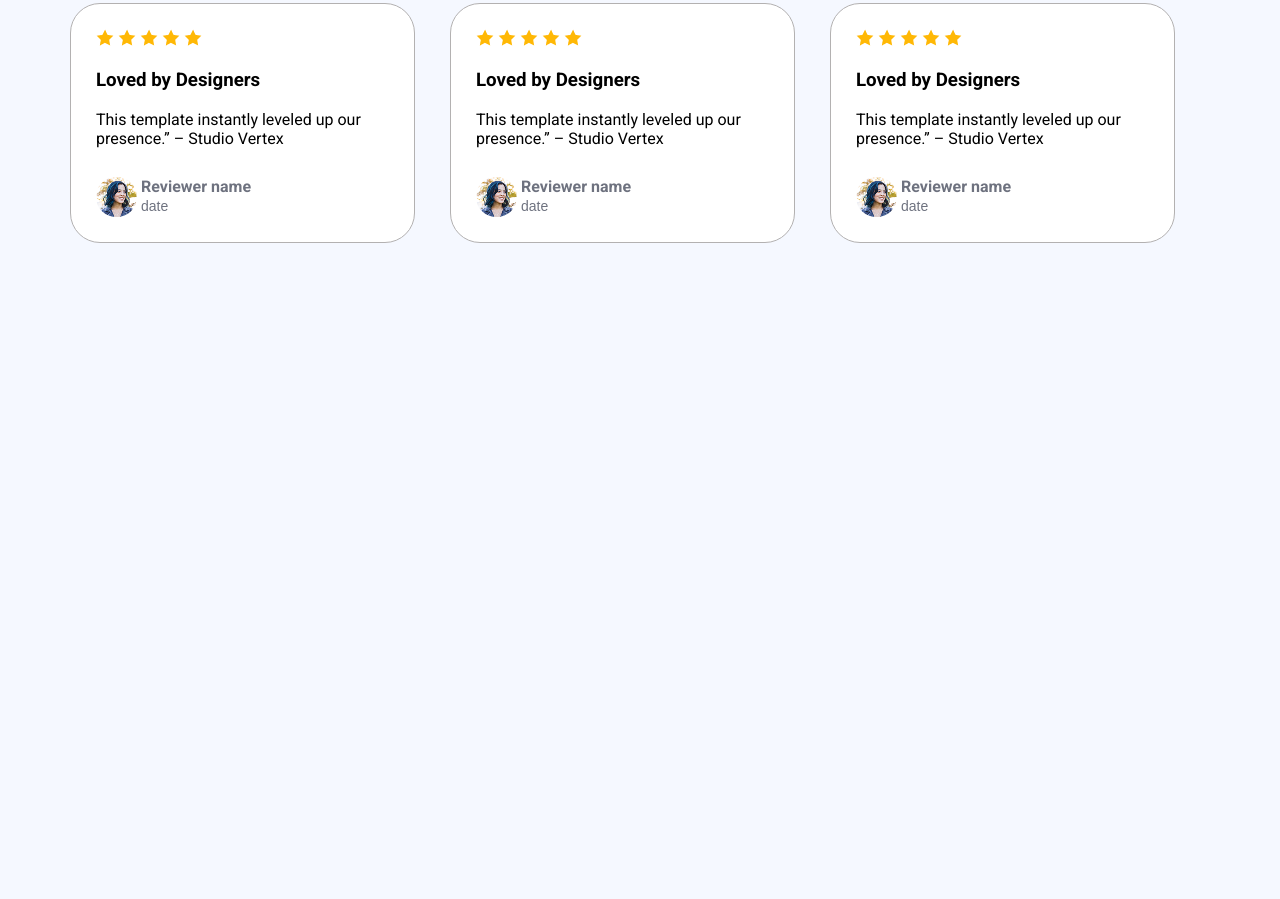
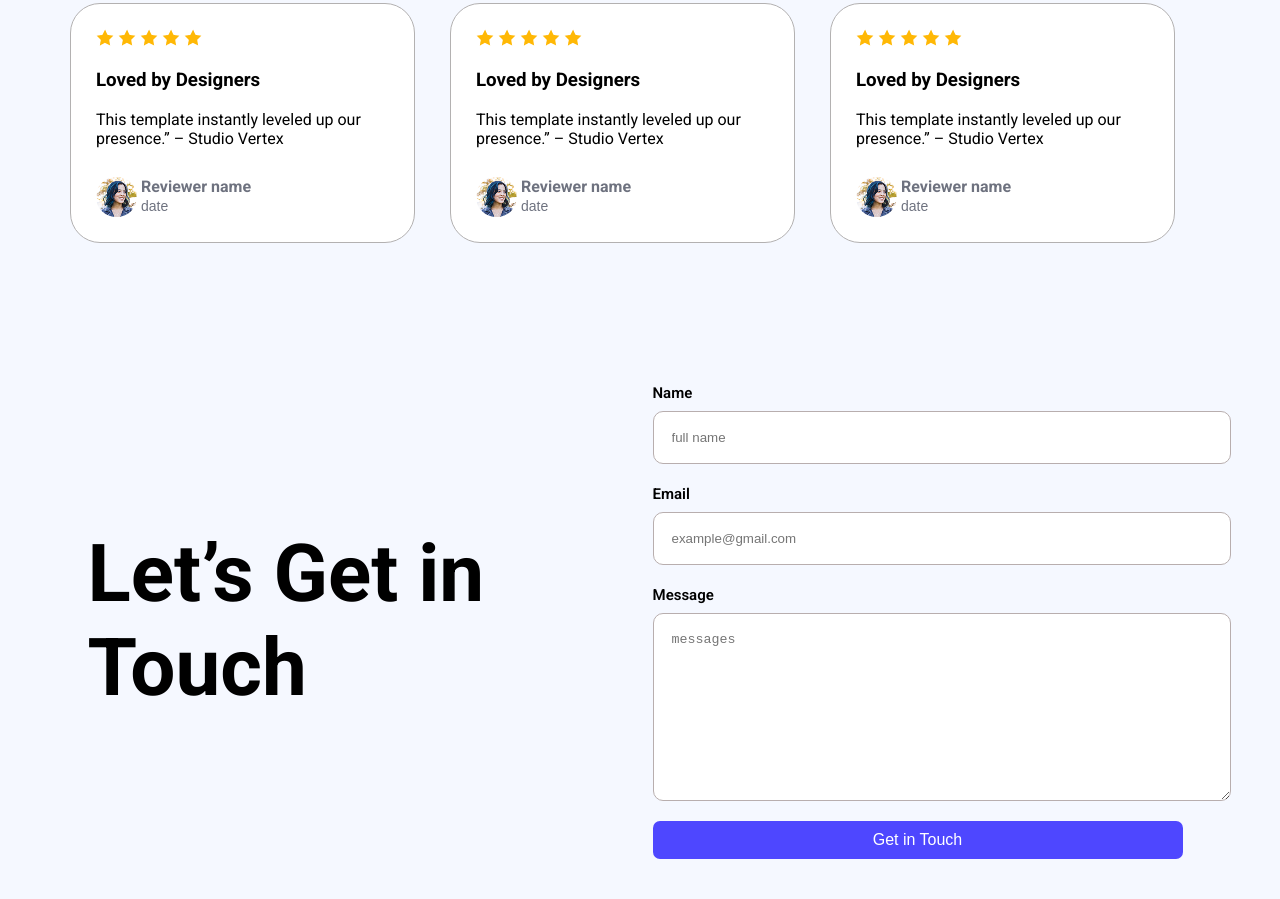
Before and after one commit to Harun-git-star/assingment-no-1, a plain HTML site: page index.html in a window 1280 px wide. Shown: the part 1482-2381 px from the top of the page. Before the commit the page ends 1825 px from the top, so only its background shows below. Drawn offline with Linux system fonts and the light colour scheme.

Commit message:
added a newsletter page

```diff
--- a/index.html
+++ b/index.html
@@ -112,6 +112,22 @@
                     </div>
                 </div>
                 </section>
+                <section class="newsletter">
+                <div class="newsletter-content">
+                    <h2>Let’s Get in Touch</h2>
+                </div>
+                <div class="newsletterForm">
+                    <form>
+                        <label for="name">Name</label>
+                        <input type="text" name="name" id="name" placeholder="full name">
+                        <label for="email">Email</label>
+                        <input type="email" name="" id="email" placeholder="example@gmail.com">
+                        <label for="message">Message</label>
+                        <textarea name="message" cols="75" rows="10" id="message" placeholder="messages"></textarea>
+                    <button class="main-button" type="submit" value="submit">Get in Touch</button>
+                    </form>
+                </div>
+        </section>
 
 
 
--- a/style.css
+++ b/style.css
@@ -142,3 +142,36 @@ section.action {
     font-size: 14px;
 }
 .review-section-name h4 {color: #6e727f;}
+/* newsletter page */
+section.newsletter {
+    display: flex;
+    justify-content: space-around;
+    align-items: center;
+    padding: 40px 0;
+}
+.newsletter-content{
+    max-width: 530px;
+}
+.newsletter-content h2 {
+    font-size: 80px;
+}
+.newsletterForm{
+    max-width: 540px;
+}
+
+form input, textarea {
+    display: block;
+    width: 100%;
+    padding: 18px;
+    border: 1px solid #b8aeae;
+    border-radius: 10px;
+    margin: 9px 0 20px 0;
+    outline: none;
+}
+
+form button {width: 530px;}
+
+form label {
+    font-size: 15px;
+    font-weight: 600;
+}
```
